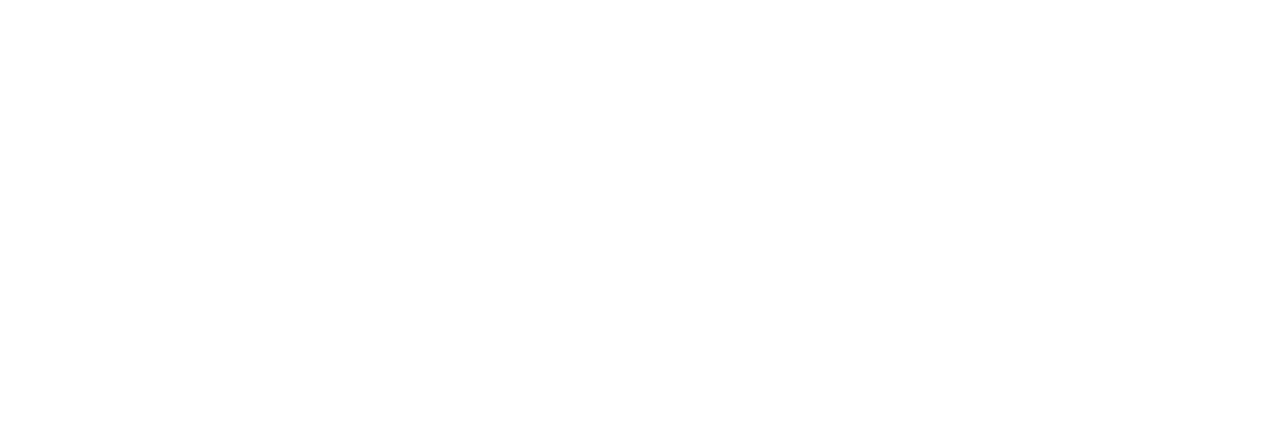
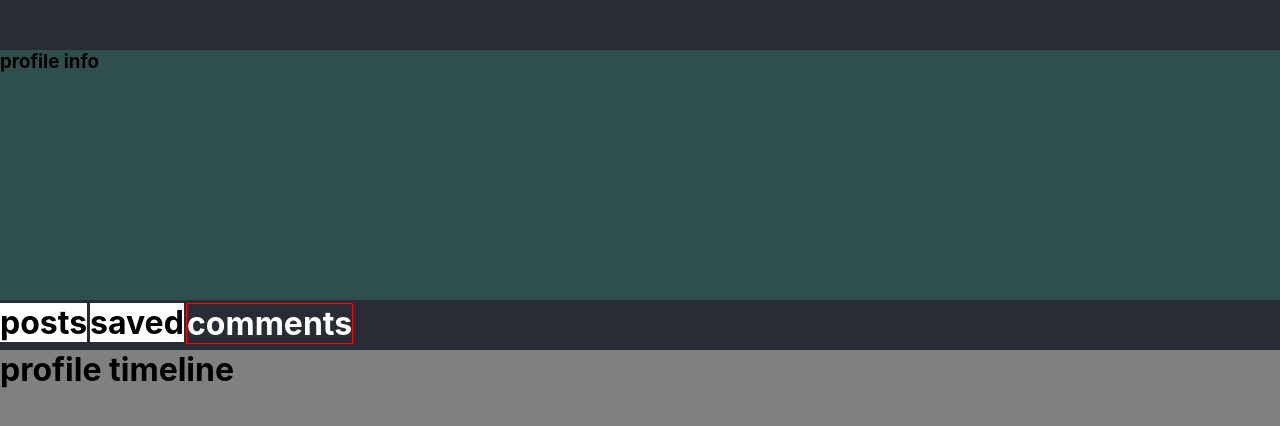
Before and after one commit to zeyd01/ZUBIDY_p, a React (Create React App) app: page /profile in a window 1280 px wide. Shown: the top 426 px of the page. Built offline with nearby package versions, Linux system fonts and the light colour scheme.

Commit message:
bunlara devam edilecek.

```diff
--- a/src/profile.css
+++ b/src/profile.css
@@ -0,0 +1,42 @@
+
+body {
+    background-color: #282c34;
+  }
+
+#profileInfoPanel {
+    background-color: darkslategray;
+    margin-top: 50px;
+    width: 100%;
+    height: 250px;
+    position: absolute;
+}
+
+#profileTimeline {
+    background-color: grey;
+    position: absolute;
+    height: 500px;
+    margin-top: 350px;
+    width: 100%;
+}
+
+#posts {
+    margin-top: 303px;
+    position: absolute;
+    background-color: white;
+}
+
+#saved {
+    margin-top: 303px;
+    margin-left: 90px;
+    position: absolute;
+    background-color: white;
+}
+
+#comments {
+    color: white;
+    margin-top: 303px;
+    border: solid 1px red;
+    margin-left: 186px;
+    position: absolute;
+    background-color: #282c34;
+}
--- a/src/profile.js
+++ b/src/profile.js
@@ -1,15 +1,14 @@
-import './profile.css'
+import './profile.css';
 
-function Profile(){
-    return(
-        <div className="Profile">
-            <header>
-
-            </header>
+function Profile() {
+    return (
+        <div>
+            <h3 id='profileInfoPanel'>profile info</h3>
+            <h1 id='profileTimeline'>profile timeline</h1>
+            <h1 id='posts'>posts</h1>
+            <h1 id='saved'>saved</h1>
+            <h1 id='comments'>comments</h1>
         </div>
-
-
-
     );
 }
 
```
